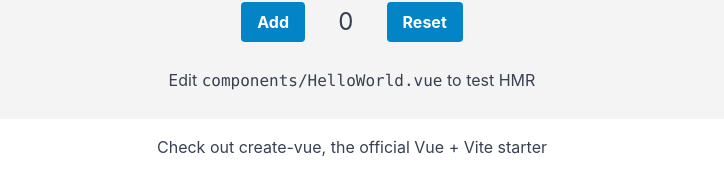
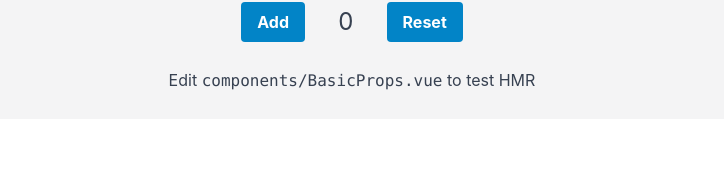
Before and after one commit to majamin/vite-vue-tailwind-starter, a Vue app: page / in a window 1280 px wide. Shown: the part 393-586 px from the top of the page, without its empty margins (288-1012 px from the left). Built offline with nearby package versions, Linux system fonts and the light colour scheme.

Commit message:
prettier everything

```diff
--- a/src/components/BaseButton.vue
+++ b/src/components/BaseButton.vue
@@ -1,9 +1,8 @@
 <script setup lang="ts">
-
 // type-safe emit
 const emit = defineEmits<{
-  (event: 'click-handler', clicked: boolean): void;
-}>()
+  (event: "click-handler", clicked: boolean): void;
+}>();
 </script>
 
 <template>
--- a/src/components/HelloWorld.vue
+++ b/src/components/HelloWorld.vue
@@ -24,7 +24,7 @@ function resetCount(clicked: boolean) {
   <div
     class="my-4 flex h-36 flex-col justify-evenly bg-zinc-100 text-center align-middle"
   >
-    <div class="flex flex-row items-center justify-evenly w-72 mx-auto">
+    <div class="mx-auto flex w-72 flex-row items-center justify-evenly">
       <!-- click-handler listens and passes the value emitted to addCount-->
       <BaseButton @click-handler="addCount">Add</BaseButton>
       <!-- note: click-handler is defined in the component -->
@@ -33,14 +33,7 @@ function resetCount(clicked: boolean) {
     </div>
     <p>
       Edit
-      <code>components/HelloWorld.vue</code> to test HMR
+      <code>components/BasicProps.vue</code> to test HMR
     </p>
   </div>
-
-  <p>
-    Check out
-    <a href="https://vuejs.org/guide/quick-start.html#local" target="_blank"
-      >create-vue</a
-    >, the official Vue + Vite starter
-  </p>
 </template>
--- a/src/styles/styles.css
+++ b/src/styles/styles.css
@@ -3,8 +3,8 @@
 @tailwind components;
 
 @layer base {
-  @import url('https://fonts.googleapis.com/css2?family=Inter:wght@100;300;400;700;900&display=swap');
-  @import url('https://fonts.googleapis.com/css2?family=Merriweather:wght@300;400;700;900&display=swap');
+  @import url("https://fonts.googleapis.com/css2?family=Inter:wght@100;300;400;700;900&display=swap");
+  @import url("https://fonts.googleapis.com/css2?family=Merriweather:wght@300;400;700;900&display=swap");
   html {
     @apply text-center align-middle text-gray-700;
   }
```
Also changed, not shown: 1 other file (tests, documents, lock files or other folders).
